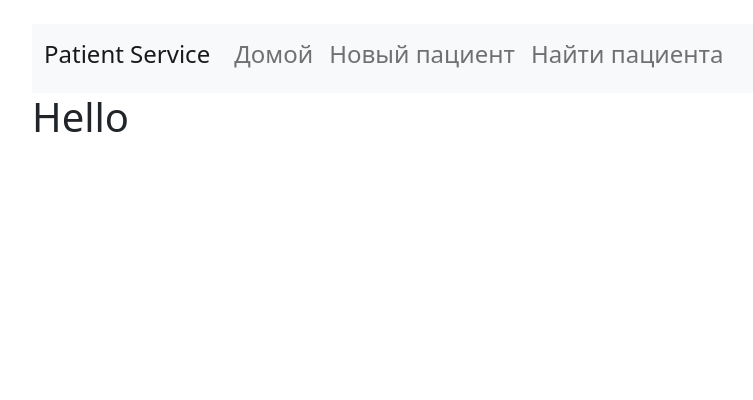
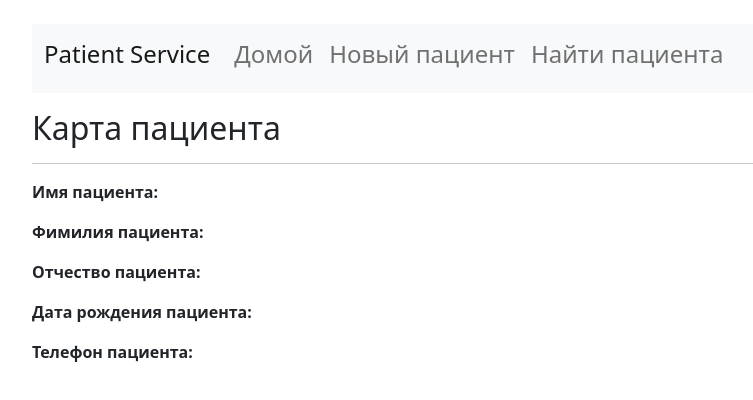
Before and after one commit to Rus-tam/patient_service, a React (Create React App) app in the folder patient-service-client/: page /patient-card/1 in a window 1280 px wide. Shown: the top 400 px of the page, without its empty margins (50-803 px from the left). Built offline with nearby package versions, Linux system fonts and the light colour scheme; no server answers.

Commit message:
some changes-5

```diff
--- a/patient-service-client/package.json
+++ b/patient-service-client/package.json
@@ -14,6 +14,7 @@
     "react-dom": "^18.2.0",
     "react-router-dom": "^6.6.1",
     "react-scripts": "5.0.1",
+    "react-table": "^7.8.0",
     "web-vitals": "^2.1.4"
   },
   "scripts": {
--- a/patient-service-client/src/components/PatientCard.jsx
+++ b/patient-service-client/src/components/PatientCard.jsx
@@ -2,21 +2,54 @@ import React, { useEffect, useState } from "react";
 import NavBar from "./layout/Navbar";
 import { useParams } from "react-router-dom";
 import axios from "axios";
+import Form from "react-bootstrap/Form";
+import Button from "react-bootstrap/Button";
 
 const PatientCard = () => {
   const param = useParams();
   const id = param.id;
-  const [patientData, setPatientData] = useState();
+  const [patientData, setPatientData] = useState({
+    name: "",
+    surname: "",
+    patronymic: "",
+    patientBirthDate: "",
+    phone: "",
+    medicalExaminations: [],
+    tomography: [],
+  });
   useEffect(() => {
     axios.get(`http://localhost:5000/patient/${id}`).then((resp) => {
       setPatientData(resp.data);
     });
   }, [setPatientData]);
 
+  console.log(patientData.name);
+
   return (
     <div>
       <NavBar />
-      <h1>Hello</h1>
+
+      <h2 className="mb-3 pt-3">Карта пациента</h2>
+      <hr />
+      <p>
+        <strong>Имя пациента: </strong>
+        {patientData.name}
+      </p>
+      <p>
+        <strong>Фимилия пациента: </strong>
+        {patientData.surname}
+      </p>
+      <p>
+        <strong>Отчество пациента: </strong>
+        {patientData.patronymic}
+      </p>
+      <p>
+        <strong>Дата рождения пациента: </strong> {patientData.patientBirthDate}
+      </p>
+      <p>
+        <strong>Телефон пациента: </strong>
+        {patientData.phone}
+      </p>
     </div>
   );
 };
```
Also changed, not shown: 1 other file (tests, documents, lock files or other folders).
